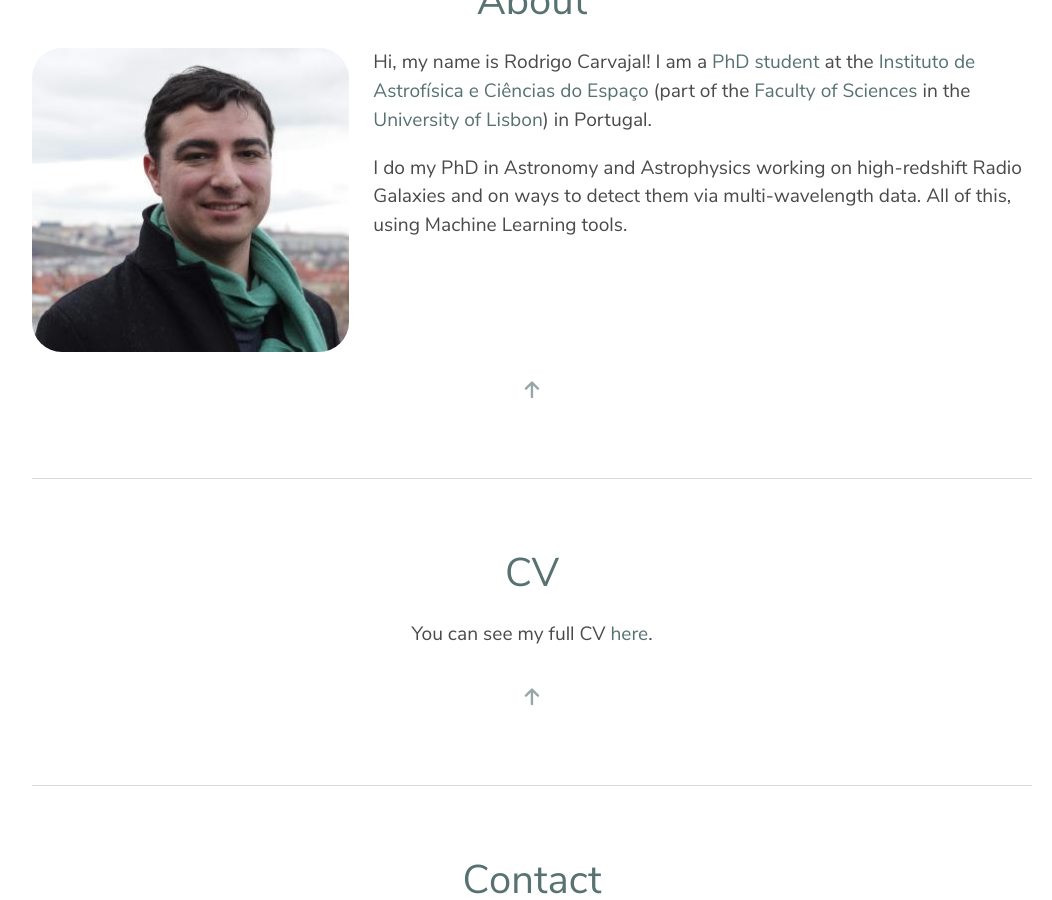
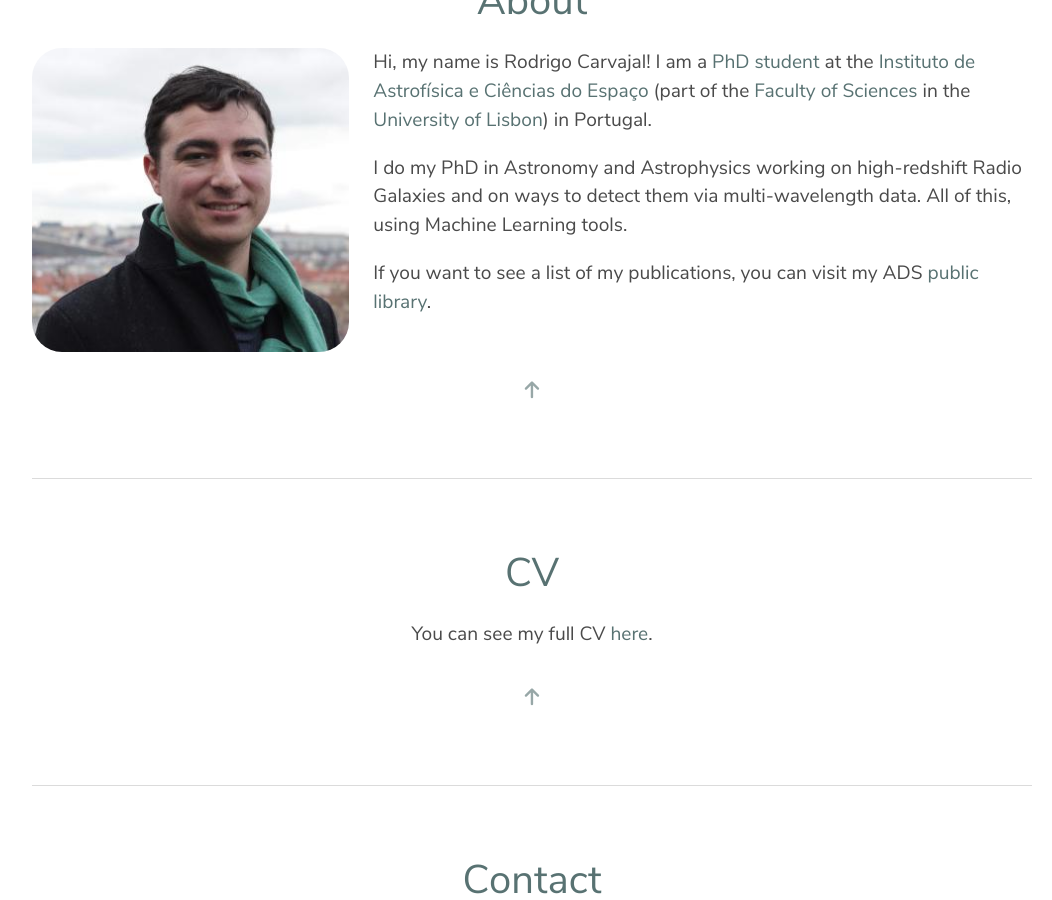
Before and after one commit to racarvajal/racarvajal.github.io, a Jekyll site: the page index.html, which Jekyll copies as it is, in a window 1280 px wide and 900 px high, scrolled down 969 px. Shown: the whole window, without its empty margins (108-1160 px from the left). Built offline with Jekyll 4.4.1, drawn with Linux system fonts in a browser that asks for light colours.

Commit message:
add link to ADS library

```diff
--- a/index.html
+++ b/index.html
@@ -134,6 +134,10 @@
               Radio Galaxies and on ways to detect them
               via multi-wavelength data. All of this, using Machine Learning tools.
             </p>
+            <p>
+              If you want to see a list of my publications, you can visit my ADS
+              <a href="https://ui.adsabs.harvard.edu/public-libraries/prom6U0VR26WDYTftnpfYw">public library</a>.
+            </p>
           </div>
         </div>
       </div>
```
